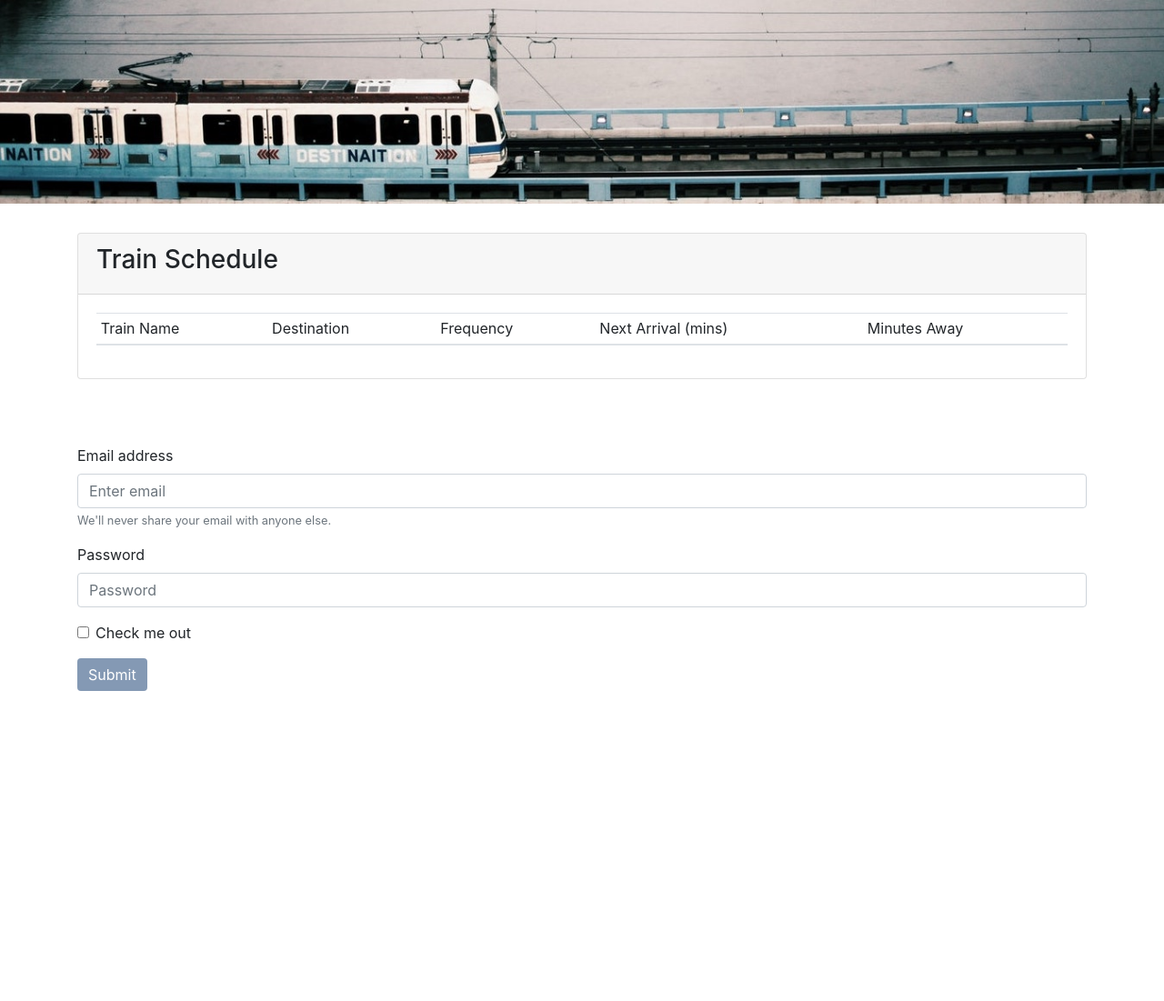
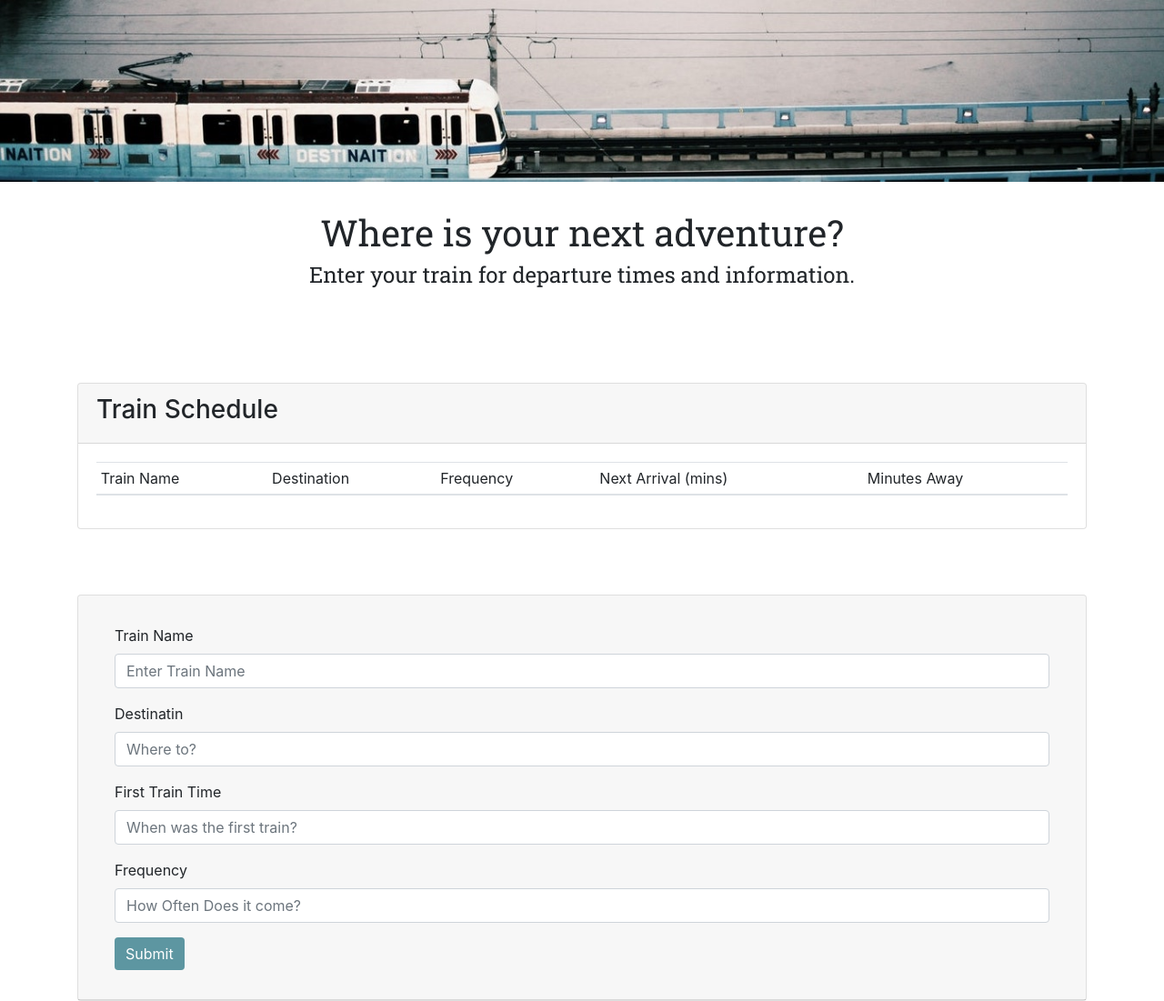
Before and after one commit to cnschrader/train-schedule, a plain HTML site: page index.html in a window 1280 px wide. Shown: the whole page at 91% size. Before the commit the page ends 800 px from the top, so only its background shows below. Drawn offline with nearby package versions, Linux system fonts and the light colour scheme.

Commit message:
correct form

```diff
--- a/assets/train.css
+++ b/assets/train.css
@@ -7,3 +7,13 @@
 button {
     color: white;
 }
+
+h1 {
+    font-family: 'Roboto Slab', serif;
+    text-align: center;
+}
+
+h4{
+   font-family: 'Roboto Slab', serif;
+    text-align: center;
+}
--- a/index.html
+++ b/index.html
@@ -10,6 +10,7 @@
     <link rel="stylesheet" href="assets/train.css">
     <link rel="stylesheet" href="https://stackpath.bootstrapcdn.com/bootstrap/4.3.1/css/bootstrap.min.css"
         integrity="sha384-ggOyR0iXCbMQv3Xipma34MD+dH/1fQ784/j6cY/iJTQUOhcWr7x9JvoRxT2MZw1T" crossorigin="anonymous">
+        <link href="https://fonts.googleapis.com/css?family=Roboto+Slab" rel="stylesheet">
 </head>
 
 <body>
@@ -19,9 +20,16 @@
 
     <div class="jumbotron jumbotron-fluid" style="background-image: url(assets/jumbo3.jpeg); background-repeat: no-repeat; background-size: cover;">
         <div class="container">
-           <br><br><br><br>
+           <br><br><br>
         </div>
     </div>
+
+
+    <!-- intro words -->
+    <h1>Where is your next adventure?</h1>
+    <h4>Enter your train for departure times and information.</h4>
+
+    <br><br><br><br>
 
     <!-- grid system used to display the table that will be pulled from firebase -->
     <div class="container">
@@ -58,22 +66,34 @@
     <div class="container">
         <div class="row">
             <div class="col-md-12">
+                <div class="card">
+                    <div class="card-header">
+                        <div class="card-body">
                             <form>
                                 <div class="form-group">
-                      <label for="exampleInputEmail1">Email address</label>
-                      <input type=text class="form-control" id="exampleInputEmail1" aria-describedby="emailHelp" placeholder="Enter email">
-                      <small id="emailHelp" class="form-text text-muted">We'll never share your email with anyone else.</small>
+                                  <label for="exampleInputEmail1">Train Name</label>
+                                  <input type=text class="form-control" id="exampleInputEmail1" aria-describedby="emailHelp" placeholder="Enter Train Name">
+
                                 </div>
                                 <div class="form-group">
-                      <label for="exampleInputPassword1">Password</label>
-                      <input type="text" class="form-control" id="exampleInputPassword1" placeholder="Password">
+                                  <label for="exampleInputPassword1">Destinatin</label>
+                                  <input type="text" class="form-control" id="exampleInputPassword1" placeholder="Where to?">
                                 </div>
-                    <div class="form-group form-check">
-                      <input type="checkbox" class="form-check-input" id="exampleCheck1">
-                      <label class="form-check-label" for="exampleCheck1">Check me out</label>
+                                <div class="form-group">
+                                  <label for="exampleInputPassword1">First Train Time</label>
+                                  <input type="text" class="form-control" id="exampleInputPassword1" placeholder="When was the first train?">
                                 </div>
-                    <button style="background-color: #8499b4" type="submit" class="btn btn-primary border-0">Submit</button>
+                                <div class="form-group">
+                                  <label for="exampleInputPassword1">Frequency</label>
+                                  <input type="text" class="form-control" id="exampleInputPassword1" placeholder="How Often Does it come?">
+                                </div>
+
+                                <button style="background-color: #5d96a1" type="submit" class="btn btn-primary border-0">Submit</button>
                               </form>
+
+                        </div>
+                    </div>
+                </div>
             </div>
         </div>
     </div>
```
Lines whose indentation alone changed are shown as unchanged.
